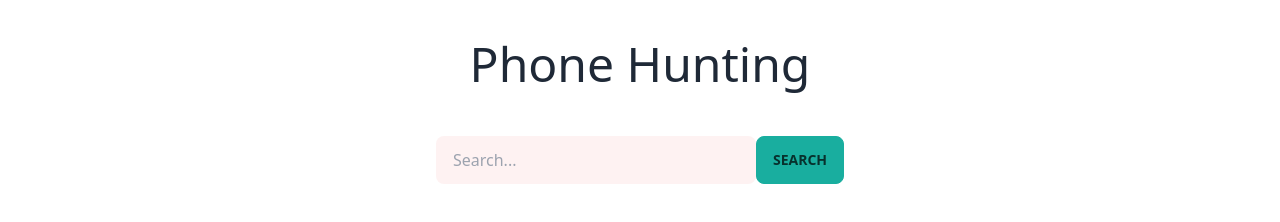
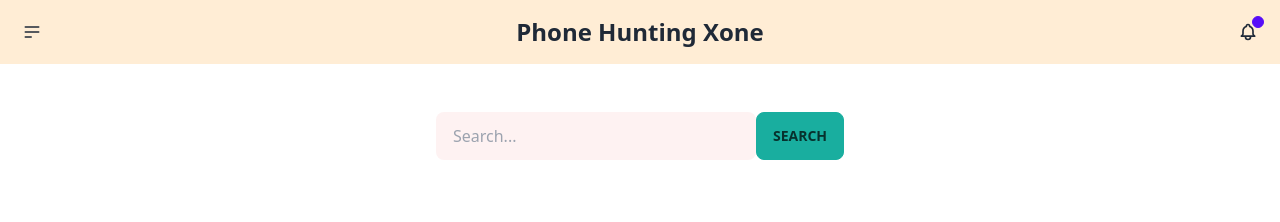
Before and after one commit to Shahab17/phone-hunter, a plain HTML site: page index.html in a window 1280 px wide. Drawn offline with nearby package versions, Linux system fonts and the light colour scheme; no server answers.

Commit message:
navbar finish

```diff
--- a/index.html
+++ b/index.html
@@ -4,7 +4,7 @@
 <head>
     <meta charset="UTF-8">
     <meta name="viewport" content="width=device-width, initial-scale=1.0">
-    <title>Phone Hunter</title>
+    <title>Phone Hunter Xone</title>
     <link href="https://cdn.jsdelivr.net/npm/daisyui@3.6.4/dist/full.css" rel="stylesheet" type="text/css" />
     <script src="https://cdn.tailwindcss.com"></script>
 
@@ -18,8 +18,38 @@
 </head>
 
 <body>
-    <header class="container mx-auto my-10 px-6">
-        <h2 class="text-2xl lg:text-5xl text-center">Phone Hunting</h2>
+    <header class="  mb-10 ">
+        <nav>
+            <div class="navbar   bg-orange-100">
+                <div class="navbar-start">
+                  <div class="dropdown">
+                    <label tabindex="0" class="btn btn-ghost btn-circle">
+                      <svg xmlns="http://www.w3.org/2000/svg" class="h-5 w-5" fill="none" viewBox="0 0 24 24" stroke="currentColor"><path stroke-linecap="round" stroke-linejoin="round" stroke-width="2" d="M4 6h16M4 12h16M4 18h7" /></svg>
+                    </label>
+                    <ul tabindex="0" class="menu menu-sm dropdown-content mt-3 z-[1] p-2 shadow bg-base-100 rounded-box w-52">
+                      <li><a href="./index.html">Homepage</a></li>
+                      <li><a>Portfolio</a></li>
+                      <li><a>About</a></li>
+                    </ul>
+                  </div>
+                </div>
+                <div class="navbar-center">
+                  <a class="  font-semibold text-xl lg:text-2xl">Phone Hunting Xone</a>
+                </div>
+                <div class="navbar-end">
+
+                  <button class="btn btn-ghost btn-circle">
+                    <div class="indicator">
+                      <svg xmlns="http://www.w3.org/2000/svg" class="h-5 w-5" fill="none" viewBox="0 0 24 24" stroke="currentColor"><path stroke-linecap="round" stroke-linejoin="round" stroke-width="2" d="M15 17h5l-1.405-1.405A2.032 2.032 0 0118 14.158V11a6.002 6.002 0 00-4-5.659V5a2 2 0 10-4 0v.341C7.67 6.165 6 8.388 6 11v3.159c0 .538-.214 1.055-.595 1.436L4 17h5m6 0v1a3 3 0 11-6 0v-1m6 0H9" /></svg>
+                      <span class="badge badge-xs badge-primary indicator-item"></span>
+                    </div>
+                  </button>
+                </div>
+              </div>
+        </nav>
+        <div class="px-6 mt-5">
+            <!-- <h2 class="text-2xl lg:text-5xl text-center">Phone Hunting</h2> -->
+        </div>
     </header>
     <main class="container mx-auto my-12">
 
```
